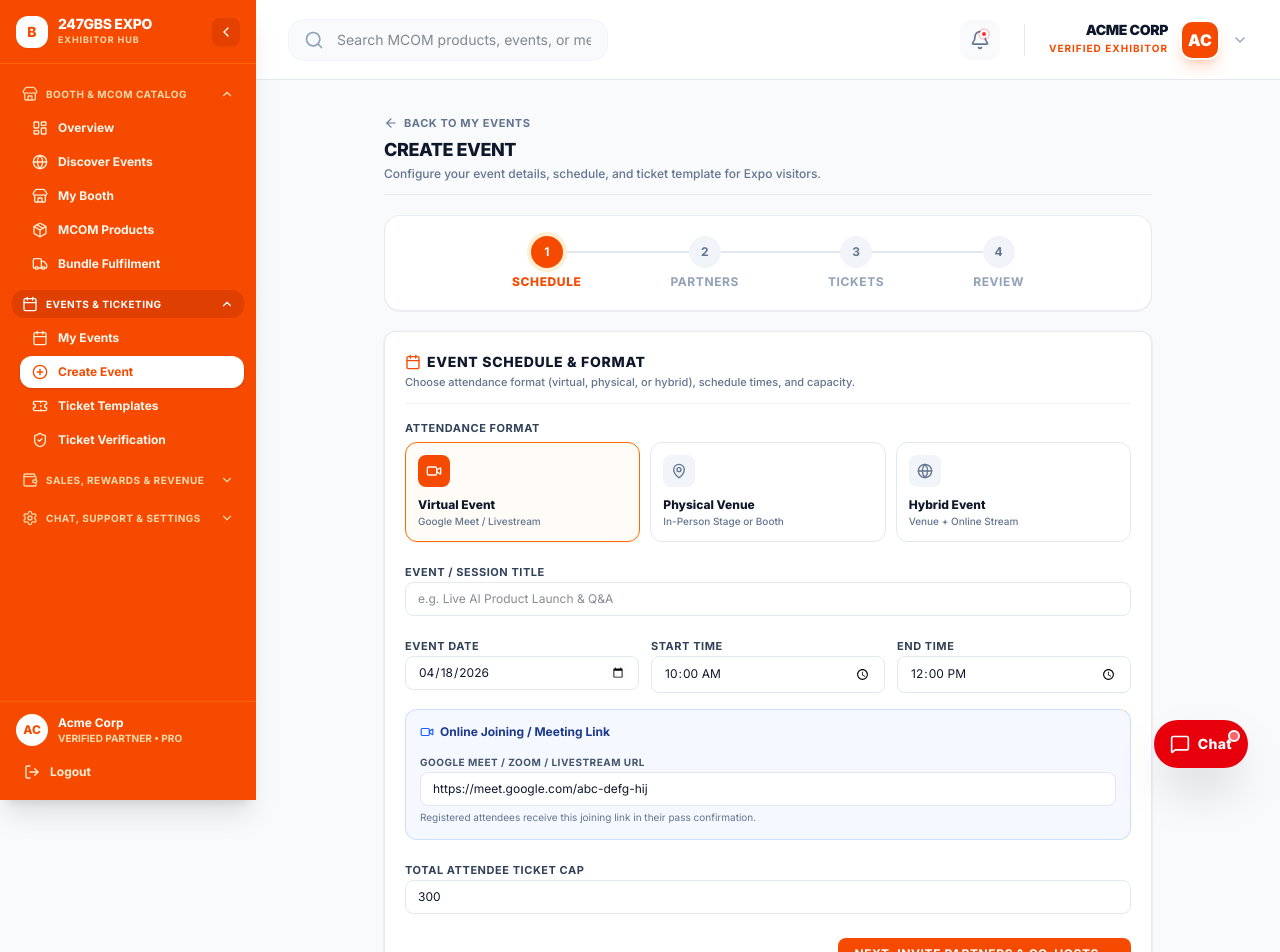
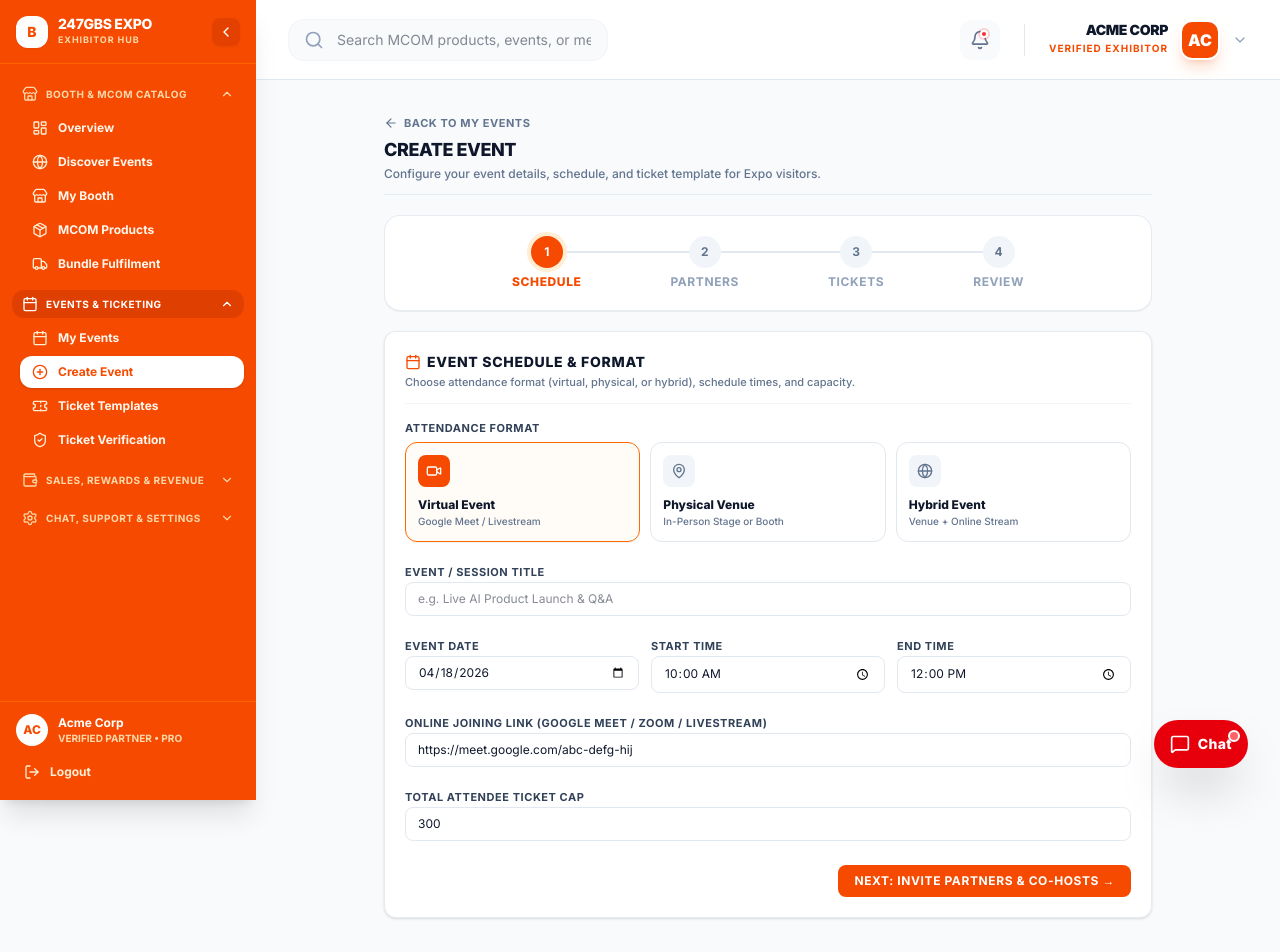
Before and after one commit to Synergyfy/247GBS-Expo, a Next.js app: page /dashboard/business/events/create in a window 1280 px wide. Shown: the top 952 px of the page. Built offline with nearby package versions, Linux system fonts and the light colour scheme.

Commit message:
fix(events): remove artificial container box around conditional format fields

```diff
--- a/src/app/dashboard/business/events/create/page.tsx
+++ b/src/app/dashboard/business/events/create/page.tsx
@@ -369,49 +369,39 @@ export default function CreateEventPage() {
 
                             {/* Conditional Format Fields: Virtual / Meet Link */}
                             {(format === "virtual" || format === "hybrid") && (
-                                <div className="p-3.5 bg-blue-50/60 border border-blue-200/80 rounded-xl space-y-2">
-                                    <div className="flex items-center gap-1.5 text-xs font-bold text-blue-900">
-                                        <Video className="w-3.5 h-3.5 text-blue-600" /> Online Joining / Meeting Link
-                                    </div>
                                 <div className="space-y-1">
-                                        <label className="text-[10px] font-bold uppercase tracking-wider text-slate-600">
-                                            Google Meet / Zoom / Livestream URL
+                                    <label className="text-[11px] font-bold text-slate-700 uppercase tracking-wider">
+                                        Online Joining Link (Google Meet / Zoom / Livestream)
                                     </label>
                                     <input
                                         type="url"
                                         value={virtualLink}
                                         onChange={(e) => setVirtualLink(e.target.value)}
                                         placeholder="https://meet.google.com/abc-defg-hij"
-                                            className="w-full px-3 py-2 rounded-lg border border-slate-200 bg-white text-xs text-slate-900 focus:outline-none focus:border-orange-500"
+                                        className="w-full px-3 py-2 rounded-lg border border-slate-200 text-xs text-slate-900 focus:outline-none focus:border-orange-500"
                                     />
-                                        <p className="text-[10px] text-slate-500">
-                                            Registered attendees receive this joining link in their pass confirmation.
-                                        </p>
-                                    </div>
                                 </div>
                             )}
 
                             {/* Conditional Format Fields: Physical Venue & Space Capacity */}
                             {(format === "physical" || format === "hybrid") && (
-                                <div className="p-3.5 bg-amber-50/60 border border-amber-200/80 rounded-xl space-y-3">
-                                    <div className="flex items-center gap-1.5 text-xs font-bold text-amber-900">
-                                        <MapPin className="w-3.5 h-3.5 text-amber-600" /> Physical Venue & Seating
-                                    </div>
-                                    <div className="grid grid-cols-1 sm:grid-cols-2 gap-3">
-                                        <div className="space-y-1 sm:col-span-2">
-                                            <label className="text-[10px] font-bold uppercase tracking-wider text-slate-600">
-                                                Venue Name & Address
+                                <>
+                                    <div className="space-y-1">
+                                        <label className="text-[11px] font-bold text-slate-700 uppercase tracking-wider">
+                                            Physical Venue Name & Address
                                         </label>
                                         <input
                                             type="text"
                                             value={physicalVenue}
                                             onChange={(e) => setPhysicalVenue(e.target.value)}
                                             placeholder="e.g. ExCeL London, Hall 4, Royal Victoria Dock, E16 1XL"
-                                                className="w-full px-3 py-2 rounded-lg border border-slate-200 bg-white text-xs text-slate-900 focus:outline-none focus:border-orange-500"
+                                            className="w-full px-3 py-2 rounded-lg border border-slate-200 text-xs text-slate-900 focus:outline-none focus:border-orange-500"
                                         />
                                     </div>
+
+                                    <div className="grid grid-cols-1 sm:grid-cols-2 gap-3">
                                         <div className="space-y-1">
-                                            <label className="text-[10px] font-bold uppercase tracking-wider text-slate-600">
+                                            <label className="text-[11px] font-bold text-slate-700 uppercase tracking-wider">
                                                 Physical Space / Seating Capacity
                                             </label>
                                             <input
@@ -419,20 +409,21 @@ export default function CreateEventPage() {
                                                 value={physicalSpaces}
                                                 onChange={(e) => setPhysicalSpaces(e.target.value)}
                                                 placeholder="150"
-                                                className="w-full px-3 py-2 rounded-lg border border-slate-200 bg-white text-xs text-slate-900 focus:outline-none focus:border-orange-500"
+                                                className="w-full px-3 py-2 rounded-lg border border-slate-200 text-xs text-slate-900 focus:outline-none focus:border-orange-500"
                                             />
                                         </div>
+
                                         <div className="space-y-1">
-                                            <label className="text-[10px] font-bold uppercase tracking-wider text-slate-600">
+                                            <label className="text-[11px] font-bold text-slate-700 uppercase tracking-wider">
                                                 Check-in Terminal Mode
                                             </label>
-                                            <select className="w-full px-3 py-2 rounded-lg border border-slate-200 bg-white text-xs text-slate-900 focus:outline-none focus:border-orange-500">
+                                            <select className="w-full px-3 py-2 rounded-lg border border-slate-200 text-xs text-slate-900 bg-white focus:outline-none focus:border-orange-500">
                                                 <option>QR Scanner Terminal Active</option>
                                                 <option>Manual Door List Check-in</option>
                                             </select>
                                         </div>
                                     </div>
-                                </div>
+                                </>
                             )}
 
                             {/* Max Total Passes */}
```
Also changed, not shown: 1 other file (tests, documents, lock files or other folders). Lines whose indentation alone changed are shown as unchanged.
